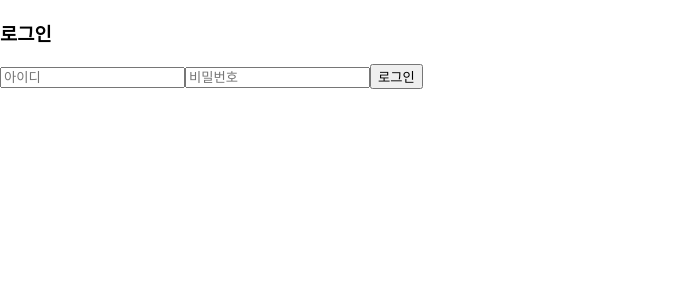
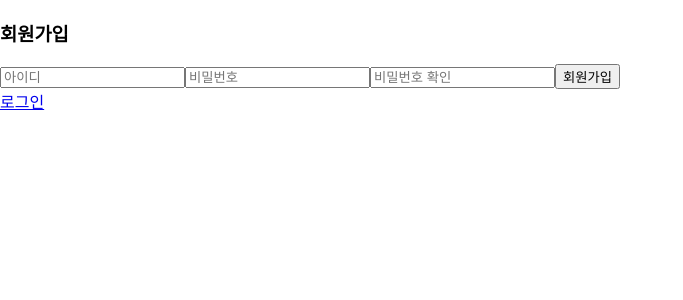
Before and after one commit to dudgp128/NADA, a React (Create React App) app in the folder nada-frontend/: page /register in a window 1280 px wide. Shown: the top 300 px of the page, without its empty margins (0-683 px from the left). Built offline with nearby package versions, Linux system fonts and the light colour scheme.

Commit message:
[FEAT] 로그인, 회원가입 상황에 따라 element 바꾸기

```diff
--- a/nada-frontend/src/components/auth/AuthForm.js
+++ b/nada-frontend/src/components/auth/AuthForm.js
@@ -1,16 +1,37 @@
 // 회원가입 또는 로그인 폼을 보여주기
 
+import { Link } from 'react-router-dom';
 import Button from '../common/Button';
 
-const AuthForm = () => {
+const textMap = {
+  login: '로그인',
+  register: '회원가입',
+};
+
+const AuthForm = ({ type }) => {
+  const text = textMap[type];
   return (
     <div>
-      <h3>로그인</h3>
+      <h3>{text}</h3>
       <form>
         <input name="username" placeholder="아이디" />
         <input name="password" placeholder="비밀번호" type="password" />
-        <Button>로그인</Button>
+        {type === 'register' && (
+          <input
+            name="passwordConfirm"
+            placeholder="비밀번호 확인"
+            type="password"
+          />
+        )}
+        <Button>{text}</Button>
       </form>
+      <div>
+        {type === 'login' ? (
+          <Link to="/register">회원가입</Link>
+        ) : (
+          <Link to="/">로그인</Link>
+        )}
+      </div>
     </div>
   );
 };
--- a/nada-frontend/src/pages/LoginPage.js
+++ b/nada-frontend/src/pages/LoginPage.js
@@ -5,7 +5,7 @@ const LoginPage = () => {
   return (
     <div>
       <AuthTemplate>
-        <AuthForm />
+        <AuthForm type="login" />
       </AuthTemplate>
     </div>
   );
--- a/nada-frontend/src/pages/RegisterPage.js
+++ b/nada-frontend/src/pages/RegisterPage.js
@@ -4,7 +4,7 @@ import AuthTemplate from '../components/auth/AuthTemplate';
 const RegisterPage = () => {
   return (
     <AuthTemplate>
-      <AuthForm />
+      <AuthForm type="register" />
     </AuthTemplate>
   );
 };
```
